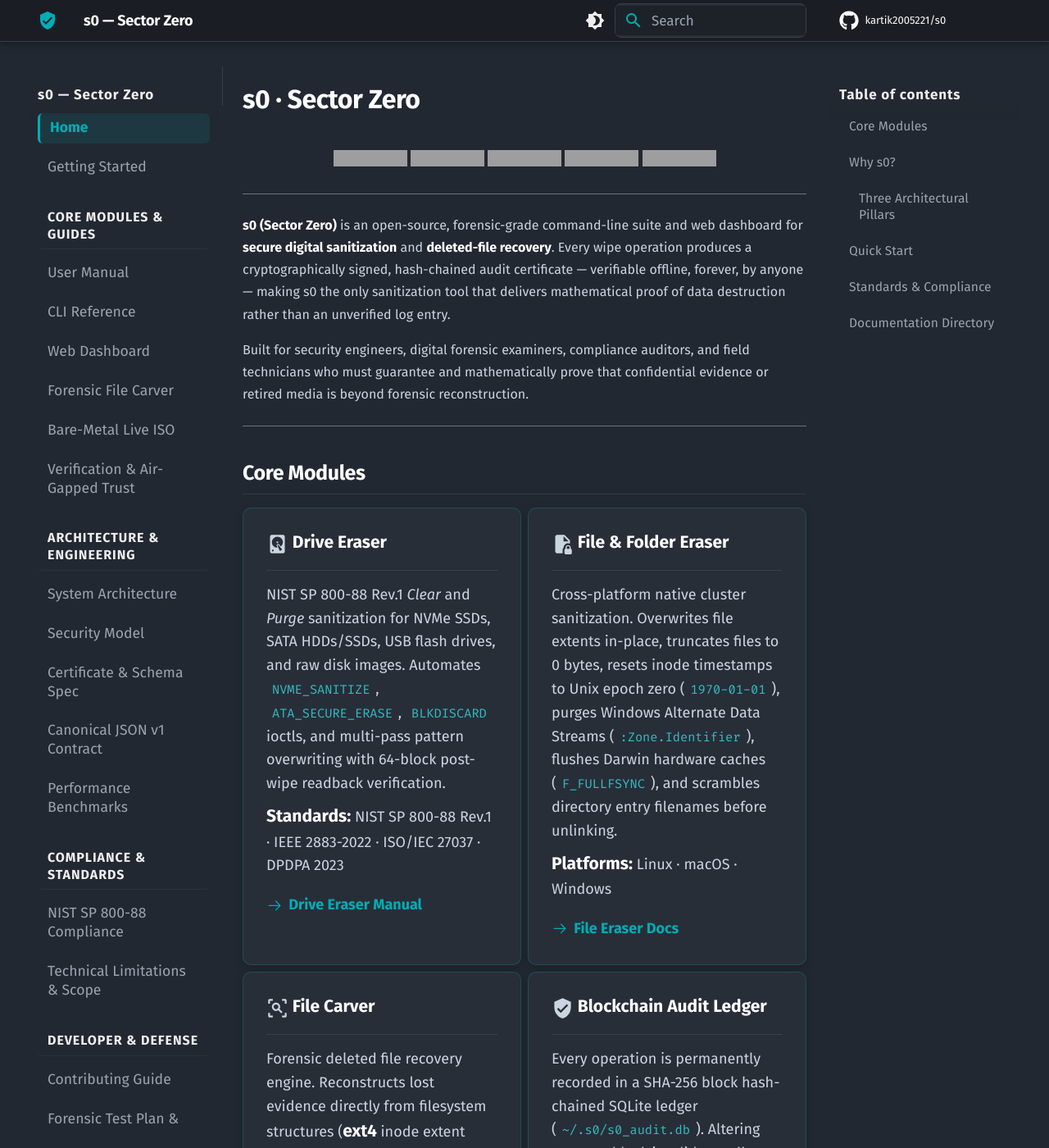
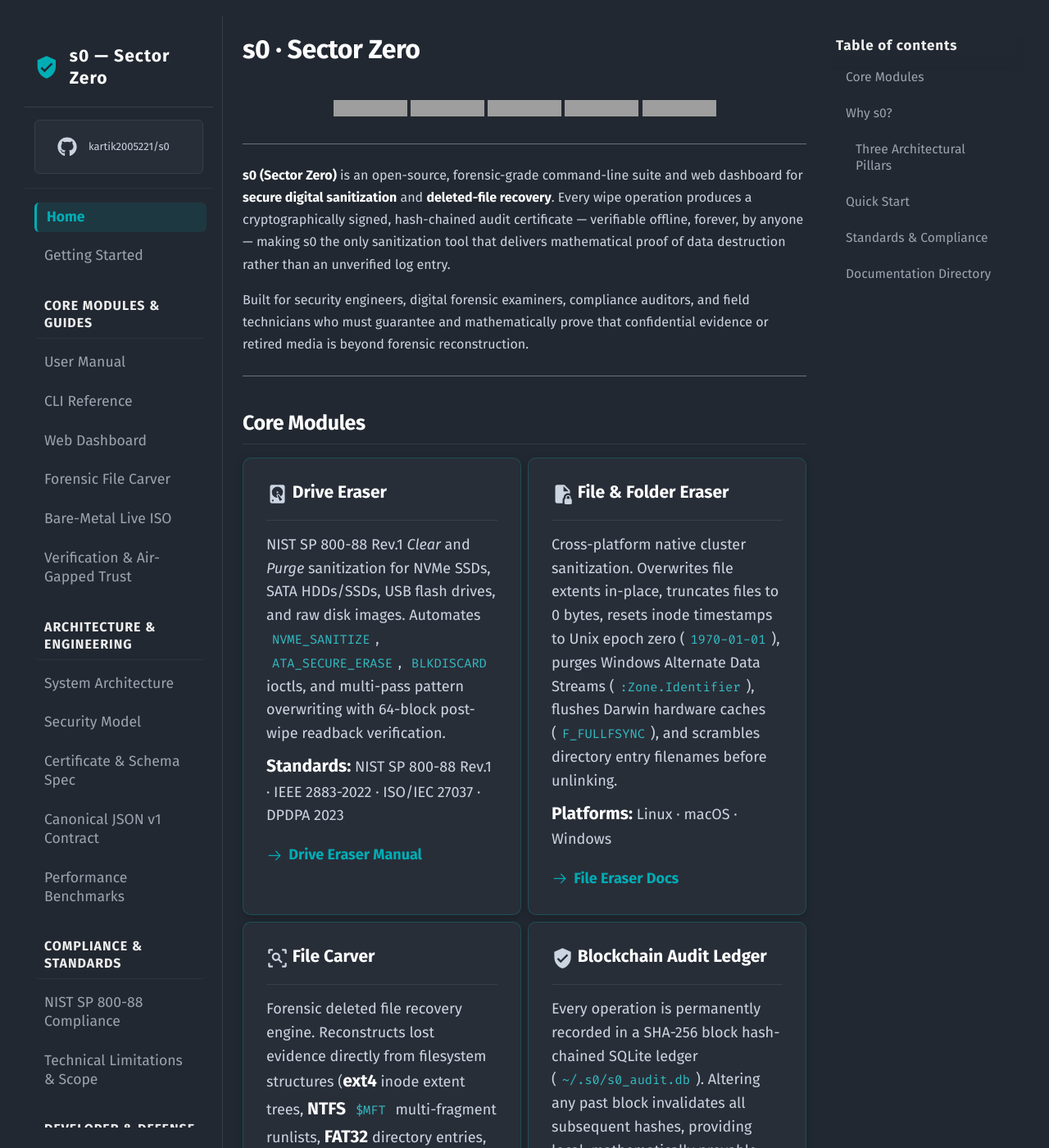
Before and after one commit to kartik2005221/s0, an MkDocs documentation site: the page built from docs/index.md, in a window 1280 px wide and 1400 px high. Shown: the whole window at 82% size. Built offline with MkDocs 1.6.1 and Material for MkDocs 9.7.7, drawn with Linux system fonts in a browser that asks for light colours; comment, search, counter and statistics services are not loaded; the version menu is left out; grey boxes are pictures that could not be loaded.

Commit message:
style(docs): remove top header bar completely and style left sidebar with brand logo like GitBook

```diff
--- a/docs/stylesheets/extra.css
+++ b/docs/stylesheets/extra.css
@@ -81,50 +81,84 @@
 }
 
 /* ================================================================
-   1. HEADER BAR & NAVIGATION
+   1. REMOVE TOP HEADER (GitBook-style Layout)
    ================================================================ */
 .md-header {
-  background-color: #1a1e24 !important;
-  border-bottom: 1px solid #393E46;
-  color: #FFFFFF !important;
-  box-shadow: 0 2px 10px rgba(0, 0, 0, 0.35);
+  display: none !important;
 }
 
-.md-header__button.md-logo {
+/* Sidebar positioning from top of screen */
+.md-sidebar {
+  top: 0 !important;
+  padding-top: 1.25rem !important;
+  height: 100vh !important;
+}
+
+.md-sidebar__scrollwrap {
+  margin: 0 !important;
+}
+
+/* Ensure content starts cleanly at top */
+.md-main__inner {
+  margin-top: 1rem !important;
+}
+
+/* Show Logo and Title at the top of the left sidebar like GitBook */
+.md-nav--primary > .md-nav__title {
+  display: flex !important;
+  align-items: center !important;
+  gap: 0.65rem !important;
+  font-size: 1.05rem !important;
+  font-weight: 700 !important;
+  color: #FFFFFF !important;
+  padding: 0.5rem 0.6rem 1rem 0.6rem !important;
+  margin-bottom: 0.75rem !important;
+  border-bottom: 1px solid #393E46 !important;
+  height: auto !important;
+  background: transparent !important;
+  box-shadow: none !important;
+  cursor: default !important;
+}
+
+.md-nav--primary > .md-nav__title .md-nav__button.md-logo {
+  display: inline-flex !important;
+  align-items: center !important;
+  position: static !important;
+  margin: 0 !important;
+  padding: 0 !important;
   color: #00ADB5 !important;
 }
 
-.md-header__button.md-logo svg {
+.md-nav--primary > .md-nav__title .md-nav__button.md-logo svg {
+  width: 1.6rem !important;
+  height: 1.6rem !important;
   fill: #00ADB5 !important;
 }
 
-.md-header__title {
-  color: #FFFFFF !important;
-  font-weight: 600;
-  letter-spacing: -0.01em;
+/* GitHub repo button inside left sidebar */
+.md-nav--primary > .md-nav__source {
+  display: block !important;
+  padding: 0 0.6rem 0.85rem 0.6rem !important;
+  border-bottom: 1px solid rgba(255, 255, 255, 0.05) !important;
+  margin-bottom: 0.85rem !important;
 }
 
-.md-header__topic {
-  color: #FFFFFF !important;
-  font-weight: 600;
+.md-nav--primary > .md-nav__source .md-source {
+  background-color: #282e38 !important;
+  border: 1px solid #393E46 !important;
+  border-radius: 6px !important;
+  padding: 0.4rem 0.75rem !important;
+  color: #cbd5e1 !important;
+  display: flex !important;
+  align-items: center !important;
+  gap: 0.5rem !important;
+  transition: all 0.15s ease !important;
 }
 
-.md-header__topic + .md-header__topic {
-  color: #A0A5AD !important;
-  font-weight: 400;
-}
-
-.md-header__button {
-  color: #EEEEEE !important;
-  transition: color 0.15s ease;
-}
-
-.md-header__button:hover {
-  color: #00ADB5 !important;
-}
-
-.md-header__button svg {
-  fill: currentColor !important;
+.md-nav--primary > .md-nav__source .md-source:hover {
+  border-color: #00ADB5 !important;
+  color: #FFFFFF !important;
+  background-color: rgba(0, 173, 181, 0.1) !important;
 }
 
 /* ================================================================
```
